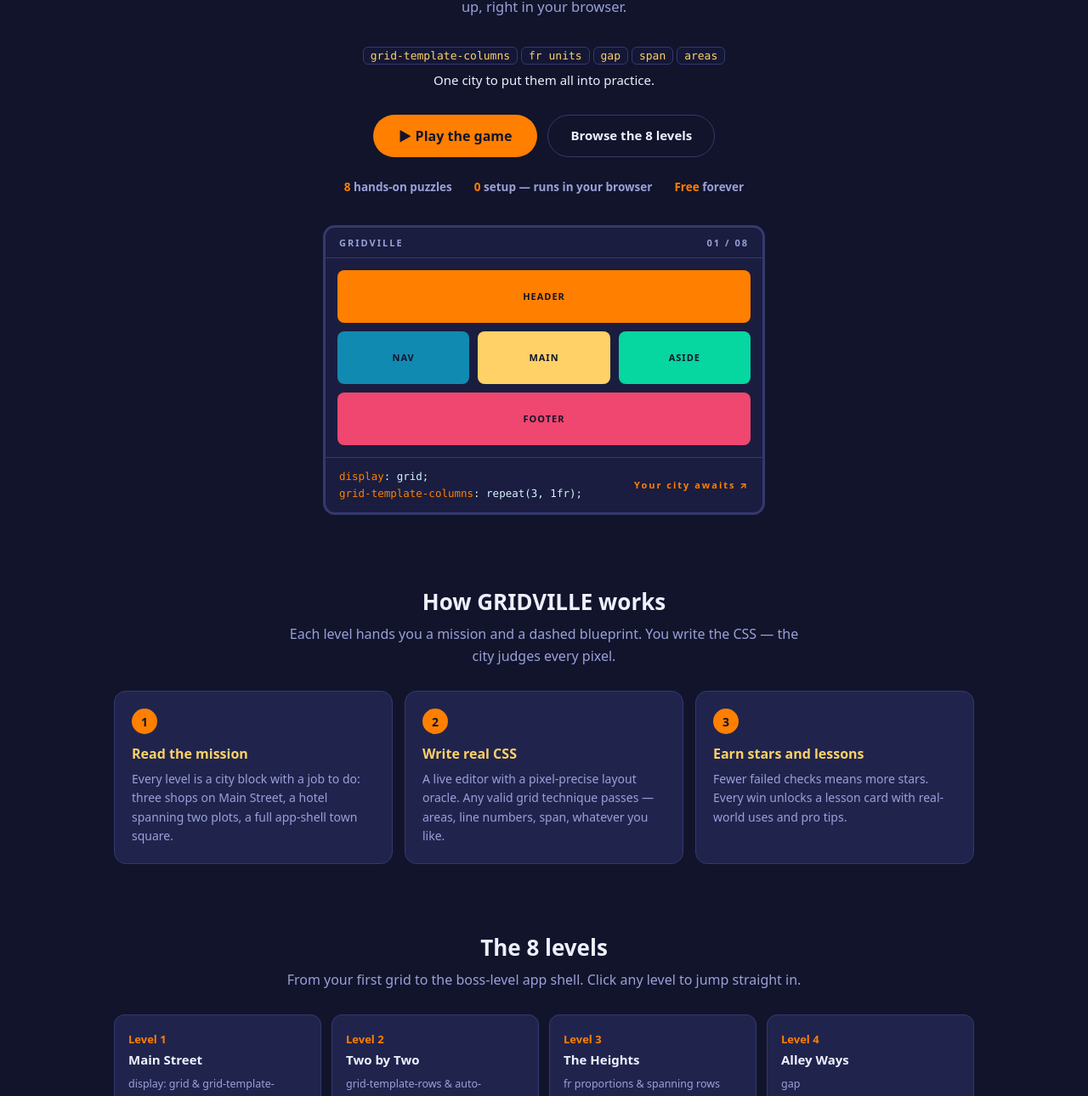
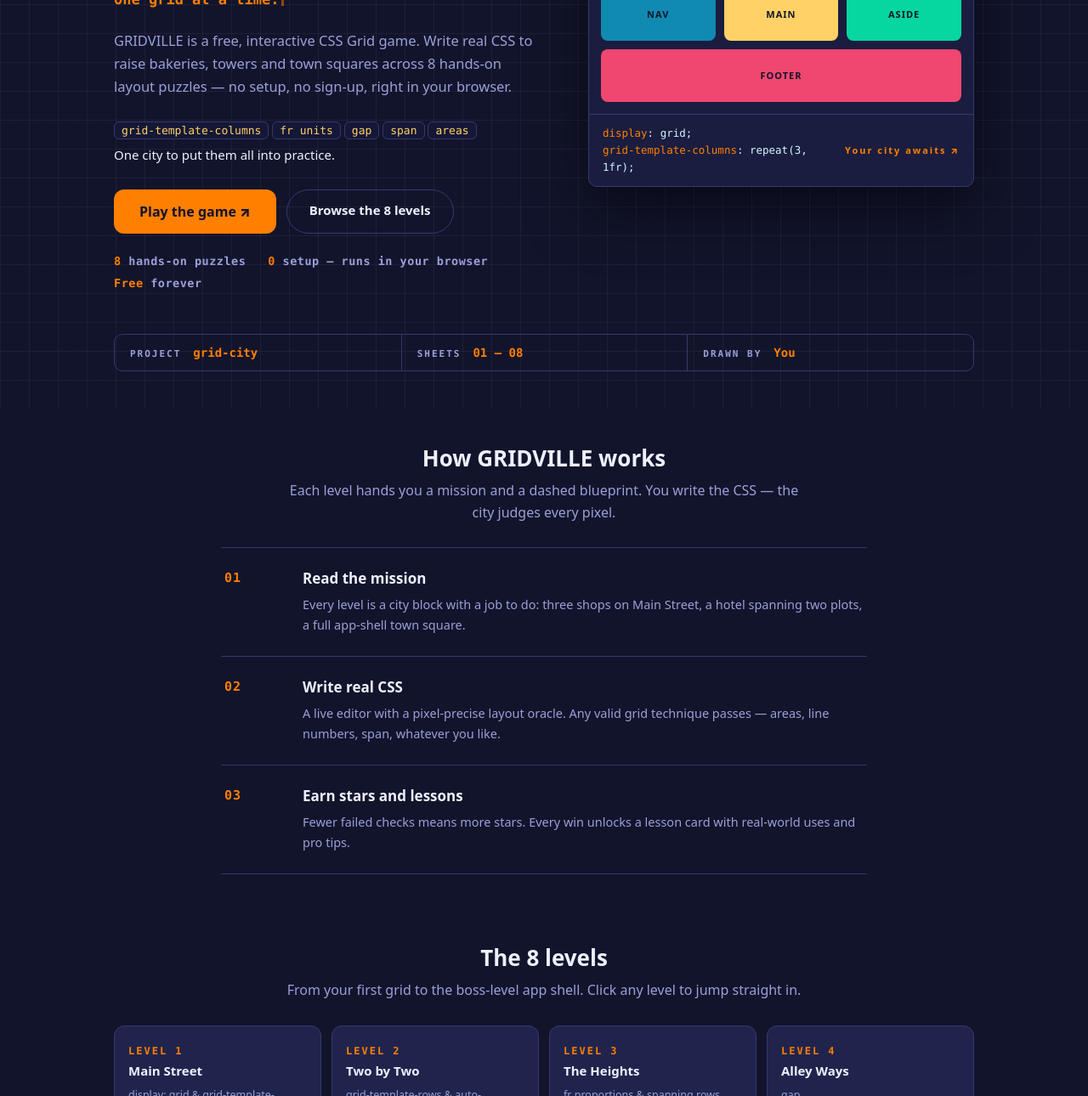
Before and after one commit to tech-webster/grid.techwebster.com, a plain HTML site: page index.html in a window 1280 px wide. Shown: the part 335-1625 px from the top of the page at 85% size. Drawn offline with Linux system fonts and the light colour scheme.

Commit message:
Restyle landing in sibling blueprint voice: split hero, spec bar, typed line

```diff
--- a/index.html
+++ b/index.html
@@ -41,6 +41,7 @@
     --ok: #06d6a0;
     --danger: #ef476f;
     --radius: 14px;
+    --mono: ui-monospace, "SF Mono", "JetBrains Mono", Menlo, Consolas, monospace;
   }
   * { box-sizing: border-box; }
   .visually-hidden { position: absolute; width: 1px; height: 1px; overflow: hidden; clip: rect(0 0 0 0); white-space: nowrap; }
@@ -106,6 +107,8 @@
     padding: 0 24px; margin: 0 0 10px; color: var(--accent);
     font-size: 15px; font-weight: 800; text-align: center;
   }
+  .build-bar { width: calc(100% - 48px); max-width: 472px; height: 6px; margin: 2px auto 18px; background: var(--line); border-radius: 3px; }
+  #build-fill { display: block; height: 100%; width: 0; border-radius: 3px; background: var(--accent); transition: width .3s ease; }
 
   /* ---------- board ---------- */
   .board-wrap { position: relative; }
@@ -197,25 +200,36 @@
   /* ---------- landing ---------- */
   #view-game[hidden], #view-landing[hidden] { display: none !important; }
   .gv-wrap { max-width: 1060px; margin: 0 auto; padding: 0 24px; }
-  .gv-hero { text-align: center; padding: 76px 24px 44px; max-width: 880px; margin: 0 auto; }
-  .gv-eyebrow { display: inline-block; font-size: 12px; font-weight: 800; letter-spacing: 3px; text-transform: uppercase; color: var(--accent); border: 1px solid var(--line); border-radius: 999px; padding: 8px 18px; margin-bottom: 22px; }
-  .gv-hero h1 { margin: 0 0 16px; font-size: clamp(34px, 6vw, 58px); line-height: 1.08; font-weight: 900; letter-spacing: -1px; }
-  .gv-hero h1 .hl { color: var(--accent2); text-shadow: 0 0 26px rgba(255, 209, 102, .3); }
-  .gv-sub { color: var(--dim); font-size: 16.5px; line-height: 1.65; margin: 0 auto 28px; max-width: 640px; }
-  .gv-cta { display: flex; gap: 12px; justify-content: center; flex-wrap: wrap; margin-bottom: 26px; }
-  .gv-btn { display: inline-block; background: var(--accent); color: #12142b; font-weight: 900; font-size: 16px; padding: 14px 30px; border-radius: 999px; text-decoration: none; transition: filter .15s ease, transform .12s ease; }
+  .gv-hero { padding: 76px 0 44px; background-image: linear-gradient(rgba(238,240,255,.05) 1px, transparent 1px), linear-gradient(90deg, rgba(238,240,255,.05) 1px, transparent 1px); background-size: 34px 34px; }
+  .gv-hero-grid { display: grid; grid-template-columns: 1.05fr .95fr; gap: 56px; align-items: center; }
+  @media (max-width: 900px) { .gv-hero-grid { grid-template-columns: minmax(0, 1fr); gap: 36px; } }
+  .gv-eyebrow { display: inline-block; font-family: var(--mono); font-size: 12px; font-weight: 700; letter-spacing: 3px; text-transform: uppercase; color: var(--accent); margin-bottom: 20px; }
+  .gv-hero h1 { margin: 0 0 14px; font-size: clamp(38px, 6vw, 62px); line-height: 1.04; font-weight: 900; letter-spacing: -1.5px; text-wrap: balance; }
+  .gv-hero h1 .hl { color: var(--accent); text-shadow: 0 0 26px rgba(255, 127, 0, .35); }
+  .gv-typed { font-family: var(--mono); color: var(--accent); font-size: 17px; font-weight: 700; margin: 0 0 18px; min-height: 1.6em; }
+  .gv-typed::after { content: ""; display: inline-block; width: 3px; height: 1.1em; margin-left: 3px; vertical-align: -2px; background: var(--accent); animation: gvblink 1s steps(2, start) infinite; }
+  @keyframes gvblink { 50% { opacity: 0; } }
+  .gv-sub { color: var(--dim); font-size: 16.5px; line-height: 1.65; margin: 0 0 22px; max-width: 560px; }
+  .gv-cta { display: flex; gap: 12px; flex-wrap: wrap; margin-bottom: 24px; }
+  .gv-btn { display: inline-block; background: var(--accent); color: #12142b; font-weight: 900; font-size: 16px; padding: 15px 30px; border-radius: 12px; text-decoration: none; transition: filter .15s ease, transform .12s ease; }
   .gv-btn:hover { filter: brightness(1.1); }
   .gv-btn:active { transform: scale(.97); }
   .gv-btn-ghost { display: inline-block; background: transparent; color: var(--ink); border: 1px solid var(--line); font-weight: 800; font-size: 15px; padding: 13px 26px; border-radius: 999px; text-decoration: none; }
   .gv-btn-ghost:hover { border-color: var(--accent); color: var(--accent); }
-  .gv-stats { display: flex; gap: 10px 26px; justify-content: center; flex-wrap: wrap; color: var(--dim); font-size: 13.5px; font-weight: 700; }
+  .gv-stats { display: flex; gap: 10px 26px; flex-wrap: wrap; color: var(--dim); font-size: 13.5px; font-weight: 700; font-family: var(--mono); letter-spacing: .5px; }
   .gv-stats b { color: var(--accent); }
+  .gv-spec { display: grid; grid-template-columns: repeat(3, minmax(0, 1fr)); margin-top: 52px; border: 1px solid var(--line); border-radius: 10px; overflow: hidden; }
+  .gv-spec > div { display: flex; align-items: baseline; gap: 14px; padding: 13px 18px; }
+  .gv-spec > div + div { border-left: 1px solid var(--line); }
+  .gv-spec span { font-family: var(--mono); font-size: 11px; font-weight: 700; letter-spacing: 2px; text-transform: uppercase; color: var(--dim); }
+  .gv-spec b { font-family: var(--mono); font-size: 14px; color: var(--accent); }
+  @media (max-width: 640px) { .gv-spec { grid-template-columns: minmax(0, 1fr); } .gv-spec > div + div { border-left: 0; border-top: 1px solid var(--line); } }
   .gv-topics { color: var(--ink); font-size: 15px; line-height: 2; margin: 0 auto 26px; }
-  .gv-topics code { font-family: ui-monospace, SFMono-Regular, Menlo, Consolas, monospace; background: #141736; border: 1px solid var(--line); border-radius: 6px; padding: 2px 8px; font-size: 13px; color: var(--accent2); white-space: nowrap; }
-  .gv-figure { max-width: 520px; margin: 36px auto 0; border: 3px solid var(--line); border-radius: var(--radius); background: var(--bg2); overflow: hidden; }
+  .gv-topics code { font-family: var(--mono); background: #141736; border: 1px solid var(--line); border-radius: 6px; padding: 2px 8px; font-size: 13px; color: var(--accent2); white-space: nowrap; }
+  .gv-figure { max-width: 560px; margin: 0; border: 1px solid var(--line); border-radius: 10px; background: var(--bg2); overflow: hidden; box-shadow: 0 24px 70px rgba(0, 0, 0, .5); }
   .gv-figbar { display: flex; justify-content: space-between; padding: 10px 16px; font-size: 11px; font-weight: 800; letter-spacing: 2px; color: var(--dim); border-bottom: 1px solid var(--line); }
   .gv-figure figcaption { display: flex; justify-content: space-between; align-items: center; gap: 12px; padding: 12px 16px; border-top: 1px solid var(--line); text-align: left; }
-  .gv-figure figcaption code { font-family: ui-monospace, SFMono-Regular, Menlo, Consolas, monospace; font-size: 12.5px; line-height: 1.6; color: #d6f5ff; }
+  .gv-figure figcaption code { font-family: var(--mono); font-size: 12.5px; line-height: 1.6; color: #d6f5ff; }
   .gv-figure figcaption code span { color: var(--accent); }
   .gv-figlive { color: var(--accent); font-size: 11px; font-weight: 800; letter-spacing: 2px; white-space: nowrap; }
   .gv-demo { margin: 0; border: 0; border-radius: 0; background: transparent; padding: 14px; display: grid; gap: 10px; grid-template-columns: repeat(3, 1fr); grid-template-rows: repeat(3, 62px); grid-template-areas: "d-h d-h d-h" "d-n d-m d-a" "d-f d-f d-f"; }
@@ -228,21 +242,25 @@
   .gv-section { padding: 40px 0; }
   .gv-section h2 { text-align: center; font-size: 26px; margin: 0 0 8px; }
   .gv-lead { text-align: center; color: var(--dim); margin: 0 auto 28px; max-width: 620px; line-height: 1.6; }
-  .gv-cards { display: grid; grid-template-columns: repeat(auto-fit, minmax(220px, 1fr)); gap: 14px; }
-  .gv-card { background: var(--panel); border: 1px solid var(--line); border-radius: var(--radius); padding: 20px; }
-  .gv-step { display: inline-flex; align-items: center; justify-content: center; width: 30px; height: 30px; border-radius: 50%; background: var(--accent); color: #12142b; font-weight: 900; font-size: 14px; margin-bottom: 12px; }
-  .gv-card h3 { margin: 0 0 8px; font-size: 16px; color: var(--accent2); }
-  .gv-card p { margin: 0; font-size: 14px; line-height: 1.6; color: var(--dim); }
+  .gv-steps { max-width: 760px; margin: 0 auto; }
+  .gv-step { display: grid; grid-template-columns: 72px minmax(0, 1fr); gap: 20px; padding: 24px 4px; border-top: 1px solid var(--line); }
+  .gv-step:last-child { border-bottom: 1px solid var(--line); }
+  .gv-step > span { font-family: var(--mono); font-size: 15px; font-weight: 700; color: var(--accent); letter-spacing: 1px; padding-top: 2px; }
+  .gv-step h3 { margin: 0 0 8px; font-size: 17px; }
+  .gv-step p { margin: 0; font-size: 14.5px; line-height: 1.65; color: var(--dim); }
   .gv-levels { display: grid; grid-template-columns: repeat(auto-fit, minmax(200px, 1fr)); gap: 12px; }
   .gv-level { background: var(--panel); border: 1px solid var(--line); border-radius: 12px; padding: 16px; text-decoration: none; display: block; transition: transform .12s ease, border-color .12s ease; }
   .gv-level:hover { border-color: var(--accent); transform: translateY(-2px); }
-  .gv-level b { color: var(--accent); font-size: 13px; }
+  .gv-level b { font-family: var(--mono); font-size: 12px; font-weight: 700; letter-spacing: 2px; text-transform: uppercase; color: var(--accent); }
   .gv-level h3 { margin: 4px 0 6px; font-size: 15px; color: var(--ink); }
+  .gv-level h3::after { content: " →"; color: var(--accent); opacity: 0; transition: opacity .15s ease; }
+  .gv-level:hover h3::after, .gv-level:focus-visible h3::after { opacity: 1; }
   .gv-level span { font-size: 12.5px; color: var(--dim); }
   .gv-faq { max-width: 720px; margin: 0 auto; display: grid; gap: 10px; }
   .gv-faq details { background: var(--panel); border: 1px solid var(--line); border-radius: 12px; padding: 14px 18px; }
   .gv-faq summary { cursor: pointer; font-weight: 800; font-size: 15px; }
   .gv-faq p { color: var(--dim); font-size: 14px; line-height: 1.65; margin: 10px 0 2px; }
+  .gv-faq details[open] { border-color: var(--accent); }
   .gv-faq a { color: var(--accent); }
   .gv-built { text-align: center; padding: 16px 24px 4px; color: var(--dim); font-size: 14px; line-height: 1.6; }
   .gv-built a { color: var(--accent); font-weight: 800; text-decoration: none; }
@@ -300,6 +318,7 @@
     #confetti { display: none; }
     .board.shake { animation: none; }
     #modal.open .modal-card, #modal-stars svg { animation: none; }
+    .gv-typed::after { animation: none; }
   }
 
   #selftest-stage { display: contents; }
@@ -313,16 +332,19 @@
   <div id="view-landing">
     <main id="main-content">
       <section class="gv-hero" aria-labelledby="gv-title">
-        <div class="gv-wrap">
-          <span class="gv-eyebrow">A TechWebster learning game</span>
-          <h1 id="gv-title">Learn <span class="hl">CSS Grid</span> by Building a City</h1>
-          <p class="gv-sub">GRIDVILLE is a free, interactive CSS Grid game. Write real CSS to raise bakeries, towers and town squares across 8 hands-on layout puzzles — no setup, no sign-up, right in your browser.</p>
-          <p class="gv-topics"><code>grid-template-columns</code> <code>fr units</code> <code>gap</code> <code>span</code> <code>areas</code><br>One city to put them all into practice.</p>
-          <div class="gv-cta">
-            <a class="gv-btn" href="#play" data-play>▶ Play the game</a>
-            <a class="gv-btn-ghost" href="#gv-levels">Browse the 8 levels</a>
+        <div class="gv-wrap gv-hero-grid">
+          <div class="gv-hero-copy">
+            <span class="gv-eyebrow">GRIDVILLE / by TechWebster</span>
+            <h1 id="gv-title">Learn <span class="hl">CSS Grid</span> by building a city.</h1>
+            <p class="gv-typed" id="gv-typed" data-text="One grid at a time.">One grid at a time.</p>
+            <p class="gv-sub">GRIDVILLE is a free, interactive CSS Grid game. Write real CSS to raise bakeries, towers and town squares across 8 hands-on layout puzzles — no setup, no sign-up, right in your browser.</p>
+            <p class="gv-topics"><code>grid-template-columns</code> <code>fr units</code> <code>gap</code> <code>span</code> <code>areas</code><br>One city to put them all into practice.</p>
+            <div class="gv-cta">
+              <a class="gv-btn" href="#play" data-play>Play the game ↗</a>
+              <a class="gv-btn-ghost" href="#gv-levels">Browse the 8 levels</a>
+            </div>
+            <div class="gv-stats"><span><b>8</b> hands-on puzzles</span><span><b>0</b> setup — runs in your browser</span><span><b>Free</b> forever</span></div>
           </div>
-          <div class="gv-stats"><span><b>8</b> hands-on puzzles</span><span><b>0</b> setup — runs in your browser</span><span><b>Free</b> forever</span></div>
           <figure class="gv-figure" aria-label="GRIDVILLE preview: a city block built with CSS Grid">
             <div class="gv-figbar"><span>GRIDVILLE</span><span>01 / 08</span></div>
             <div class="gv-demo" aria-hidden="true">
@@ -331,15 +353,22 @@
             <figcaption><code><span>display</span>: grid;<br><span>grid-template-columns</span>: repeat(3, 1fr);</code><span class="gv-figlive">Your city awaits ↗</span></figcaption>
           </figure>
         </div>
+        <div class="gv-wrap">
+          <div class="gv-spec" aria-label="Project specifications">
+            <div><span>Project</span><b>grid-city</b></div>
+            <div><span>Sheets</span><b>01 – 08</b></div>
+            <div><span>Drawn by</span><b>You</b></div>
+          </div>
+        </div>
       </section>
       <section class="gv-section" aria-labelledby="gv-how">
         <div class="gv-wrap">
           <h2 id="gv-how">How GRIDVILLE works</h2>
           <p class="gv-lead">Each level hands you a mission and a dashed blueprint. You write the CSS — the city judges every pixel.</p>
-          <div class="gv-cards">
-            <div class="gv-card"><span class="gv-step">1</span><h3>Read the mission</h3><p>Every level is a city block with a job to do: three shops on Main Street, a hotel spanning two plots, a full app-shell town square.</p></div>
-            <div class="gv-card"><span class="gv-step">2</span><h3>Write real CSS</h3><p>A live editor with a pixel-precise layout oracle. Any valid grid technique passes — areas, line numbers, span, whatever you like.</p></div>
-            <div class="gv-card"><span class="gv-step">3</span><h3>Earn stars and lessons</h3><p>Fewer failed checks means more stars. Every win unlocks a lesson card with real-world uses and pro tips.</p></div>
+          <div class="gv-steps">
+            <div class="gv-step"><span>01</span><div><h3>Read the mission</h3><p>Every level is a city block with a job to do: three shops on Main Street, a hotel spanning two plots, a full app-shell town square.</p></div></div>
+            <div class="gv-step"><span>02</span><div><h3>Write real CSS</h3><p>A live editor with a pixel-precise layout oracle. Any valid grid technique passes — areas, line numbers, span, whatever you like.</p></div></div>
+            <div class="gv-step"><span>03</span><div><h3>Earn stars and lessons</h3><p>Fewer failed checks means more stars. Every win unlocks a lesson card with real-world uses and pro tips.</p></div></div>
           </div>
         </div>
       </section>
@@ -386,6 +415,7 @@
 
   <nav id="level-strip" aria-label="Levels"></nav>
   <p class="level-label" id="level-label"></p>
+  <div class="build-bar" id="build-bar" role="progressbar" aria-label="City progress" aria-valuemin="0" aria-valuemax="8" aria-valuenow="0"><i id="build-fill"></i></div>
 
   <main class="stage" id="app">
     <section class="board-wrap" aria-label="City board">
```
